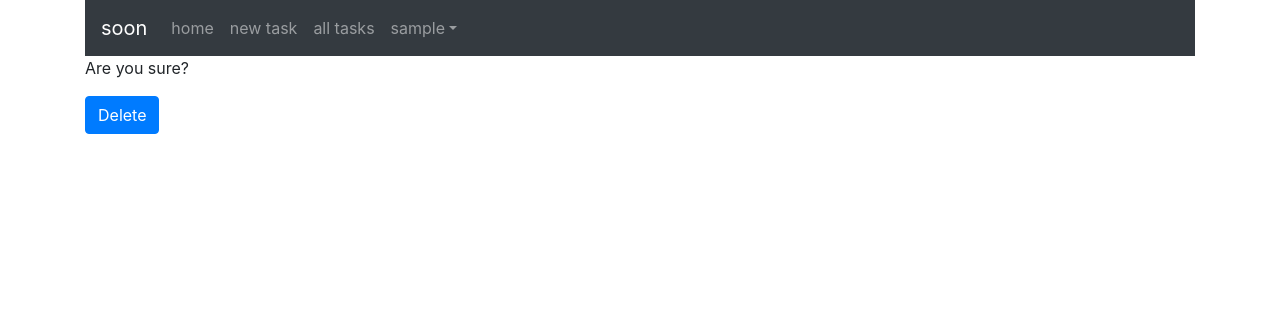
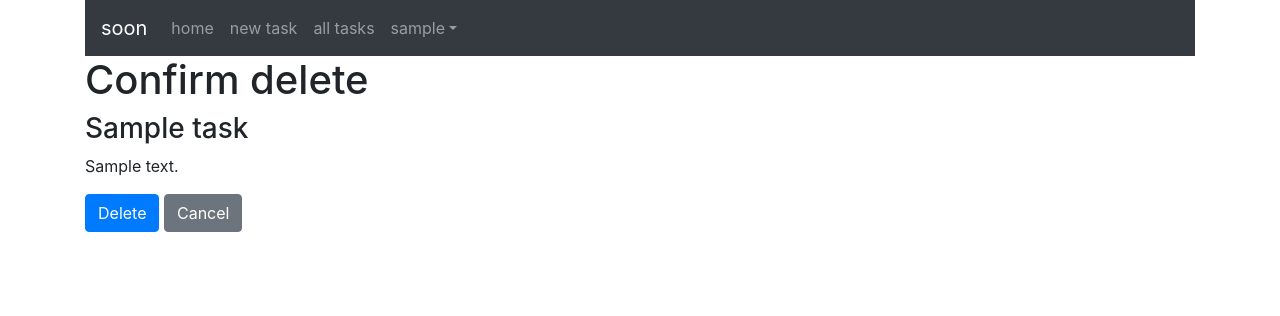
Before and after one commit to dom-o/soon, a Django app: page /delete/1/ in a window 1280 px wide. Shown: the top 316 px of the page. Run offline with Django 3.2, Linux system fonts and the light colour scheme; a user stored in the database is signed in; tables that the repository leaves empty hold one stand-in row (values such as "Sample post"); some libraries are stand-ins or nearby versions.

Commit message:
Add cancel button to delete view

```diff
--- /dev/null
+++ b/todo/templates/todo/include/cancel_button.html
@@ -0,0 +1,9 @@
+<a
+    href=
+        {% if request.META.HTTP_REFERER %}
+            "{{ request.META.HTTP_REFERER }}"
+        {% else %}
+            "{{ cancel_url }}"
+        {% endif %}
+    class="btn btn-secondary">{{ cancel_text }}
+</a>
--- a/todo/templates/todo/task.html
+++ b/todo/templates/todo/task.html
@@ -6,7 +6,11 @@
 <div class="jumbotron">
     {% if task %}
         <h1 class="display-4">{{ task.title }}</h1>
-        <small><a href="{% url 'todo:edit' task.id %}">edit this task</a></small>
+        <small>
+            <a href="{% url 'todo:edit' task.id %}">Edit this task</a>
+            |
+            <a href= "{% url 'todo:delete' object.id %}" >Delete this task</a>
+        </small>
         <hr />
         <p class="lead">{{ task.notes|markdown }}</p>
 
--- a/todo/templates/todo/task_confirm_delete.html
+++ b/todo/templates/todo/task_confirm_delete.html
@@ -3,8 +3,12 @@
 {% block content %}
 
 <form action="" method="post"> {% csrf_token %}
-    <p>Are you sure?</p>
+    <h1>Confirm delete</h1>
+        <h3>{{task.title}}</h3>
+        <p>{{task.notes}}</p>
     <input type="submit" class="btn btn-primary" value="Delete" />
+    {% url 'todo:home' as cancel_url %}
+    {% include 'todo/include/cancel_button.html' with cancel_text='Cancel' cancel_url=cancel_url %}
 </form>
 
 {% endblock %}
```
